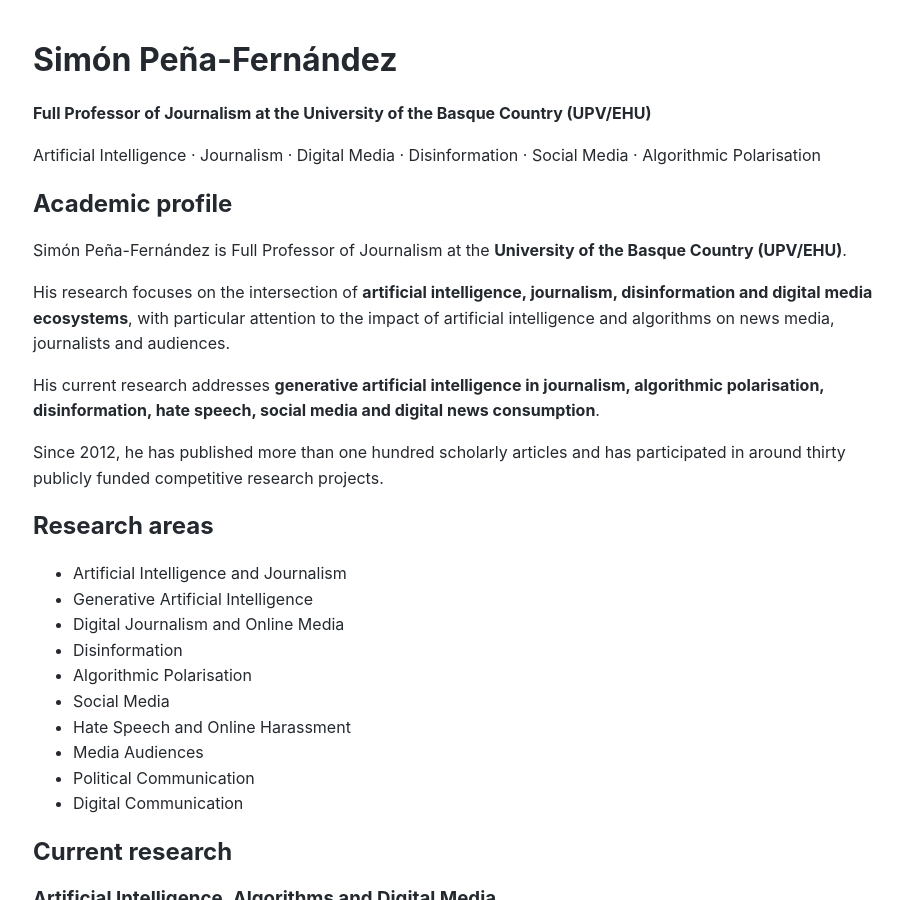
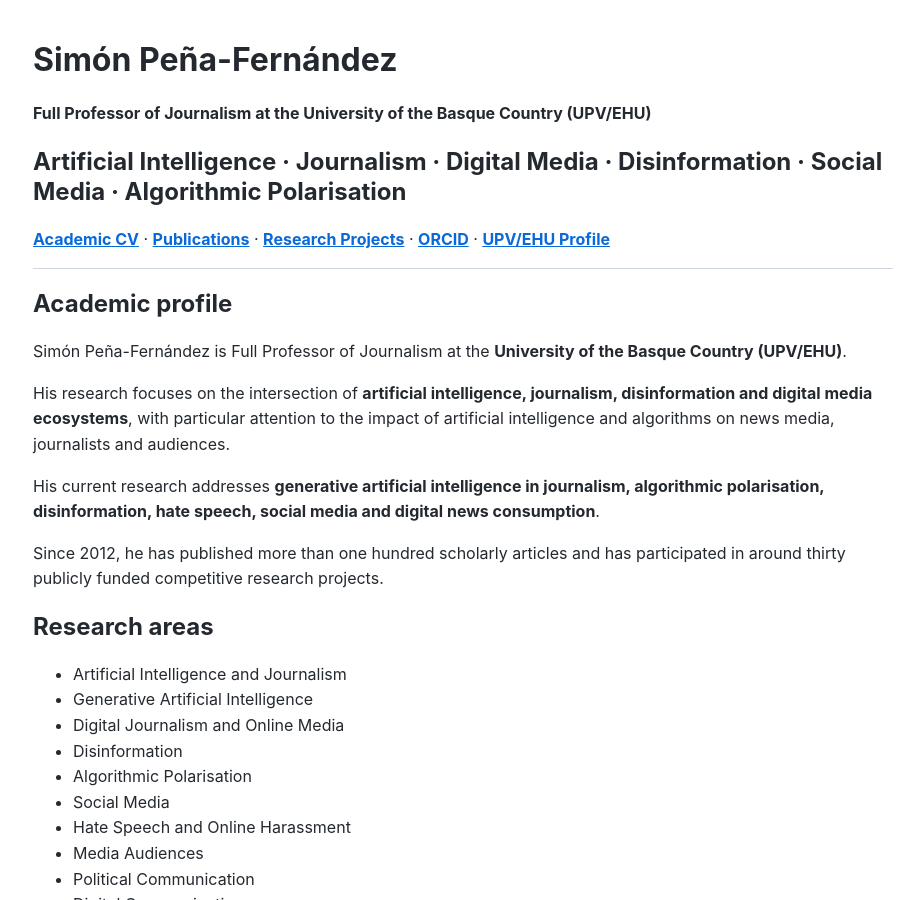
Before and after one commit to spenafernandez/spenafernandez, a Jekyll site: the page built from index.md, in a window 1280 px wide and 900 px high. Shown: the whole window, without its empty margins (177-1089 px from the left). Built offline with Jekyll 4.4.1, drawn with Linux system fonts in a browser that asks for light colours.

Commit message:
Update index.md

```diff
--- a/index.md
+++ b/index.md
@@ -9,7 +9,15 @@ description: "Academic profile of Simón Peña-Fernández, Full Professor of Jou
 **Full Professor of Journalism at the University of the Basque Country (UPV/EHU)**
 
 Artificial Intelligence · Journalism · Digital Media · Disinformation · Social Media · Algorithmic Polarisation
+---
 
+**[Academic CV](/spenafernandez/cv/)** ·
+**[Publications](/spenafernandez/publications/)** ·
+**[Research Projects](/spenafernandez/projects/)** ·
+**[ORCID](https://orcid.org/0000-0003-2080-3241)** ·
+**[UPV/EHU Profile](https://www.ehu.eus/es/web/departamento-periodismo/simon-pena-fernandez)**
+
+---
 ## Academic profile
 
 Simón Peña-Fernández is Full Professor of Journalism at the **University of the Basque Country (UPV/EHU)**.
```
